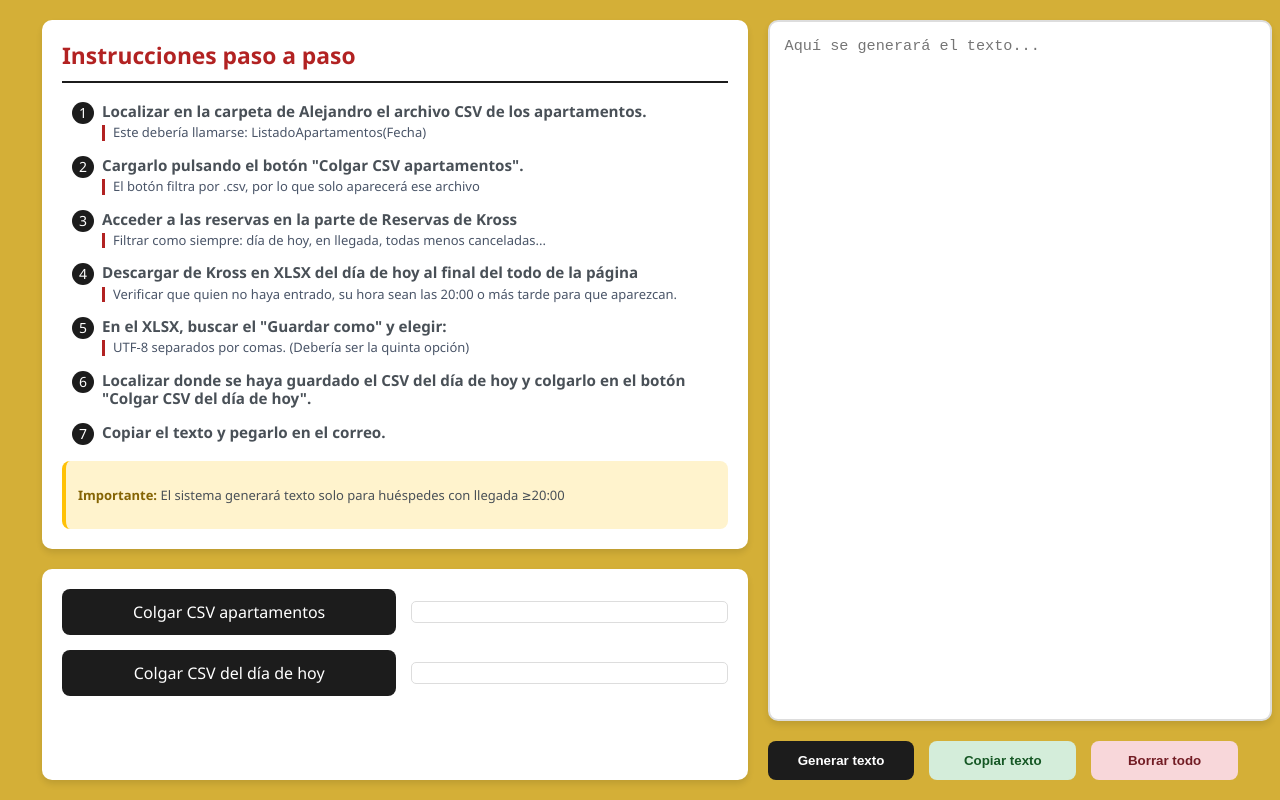
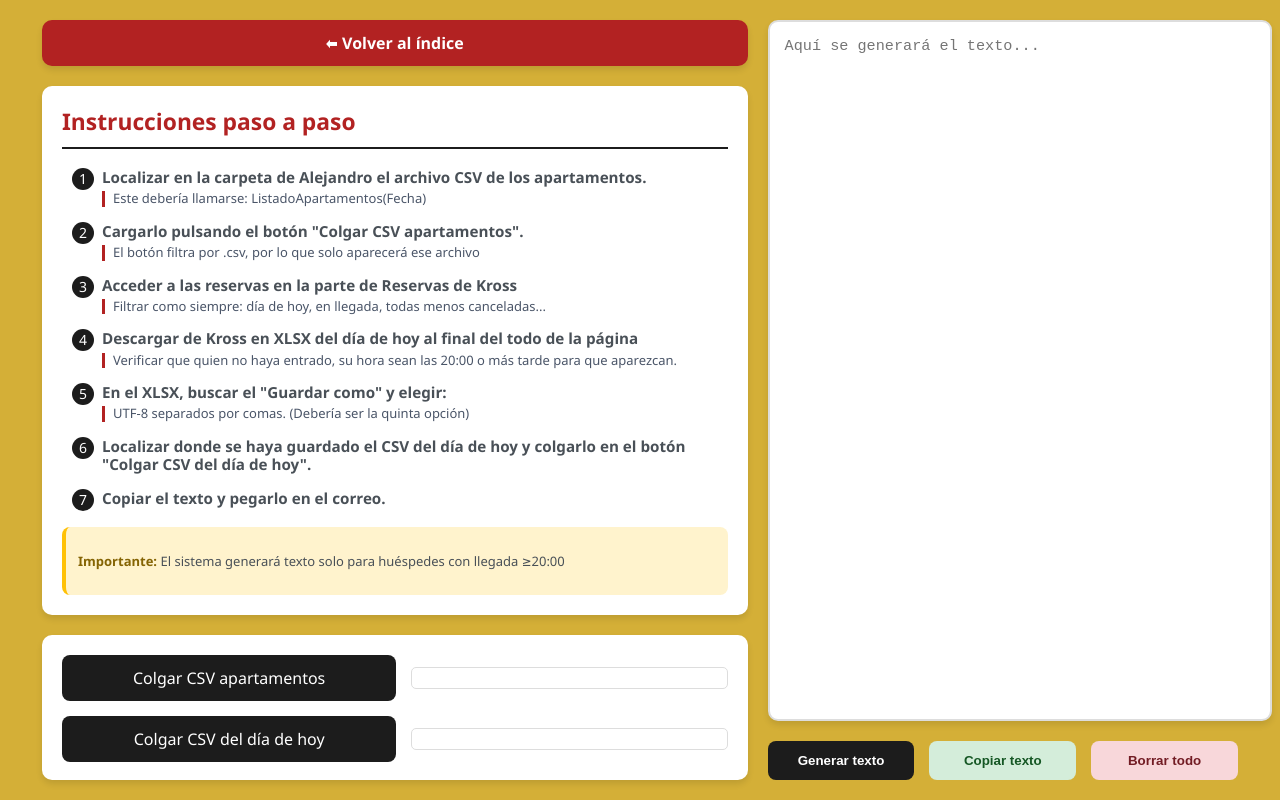
Before and after one commit to duruser26/GeneradorCorreoJS, a plain HTML site: page GeneradorTextoCorreoJS/herramienta1.html in a window 1280 px wide. Drawn offline with Linux system fonts and the light colour scheme.

Commit message:
añadido botón para volver al índice

```diff
--- a/GeneradorTextoCorreoJS/herramienta1.html
+++ b/GeneradorTextoCorreoJS/herramienta1.html
@@ -8,6 +8,10 @@
 <body>
   <div class="contenedor">
     <div class="columna-izquierda">
+
+      <!-- BOTÓN DE VOLVER AL ÍNDICE -->
+      <a href="index.html" class="boton-volver">⬅ Volver al índice</a>
+
       <!-- DIV DE INSTRUCCIONES (Versión mejorada) -->
       <div class="instrucciones">
         <h2>Instrucciones paso a paso</h2>
```
